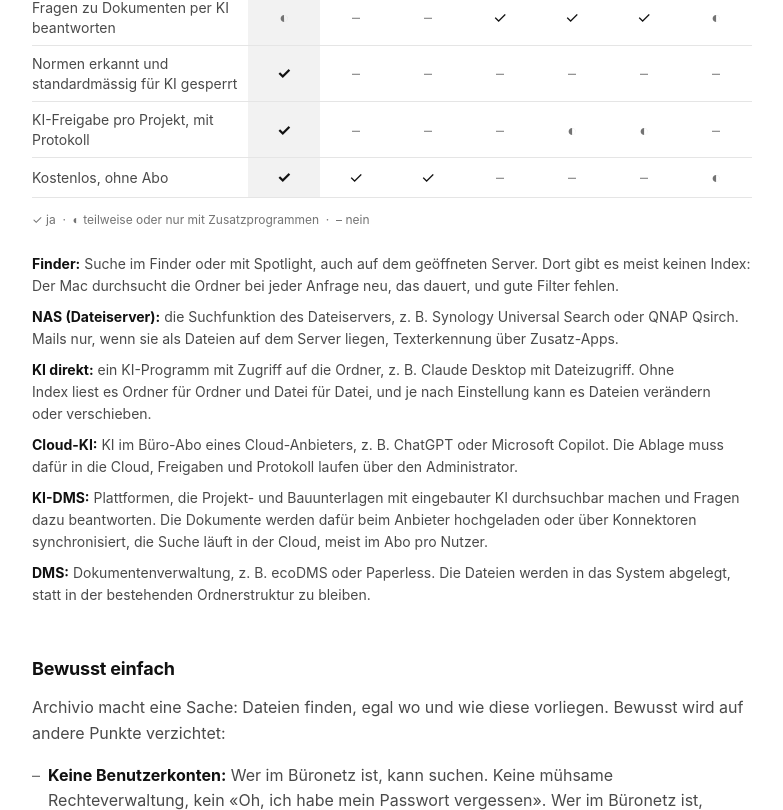
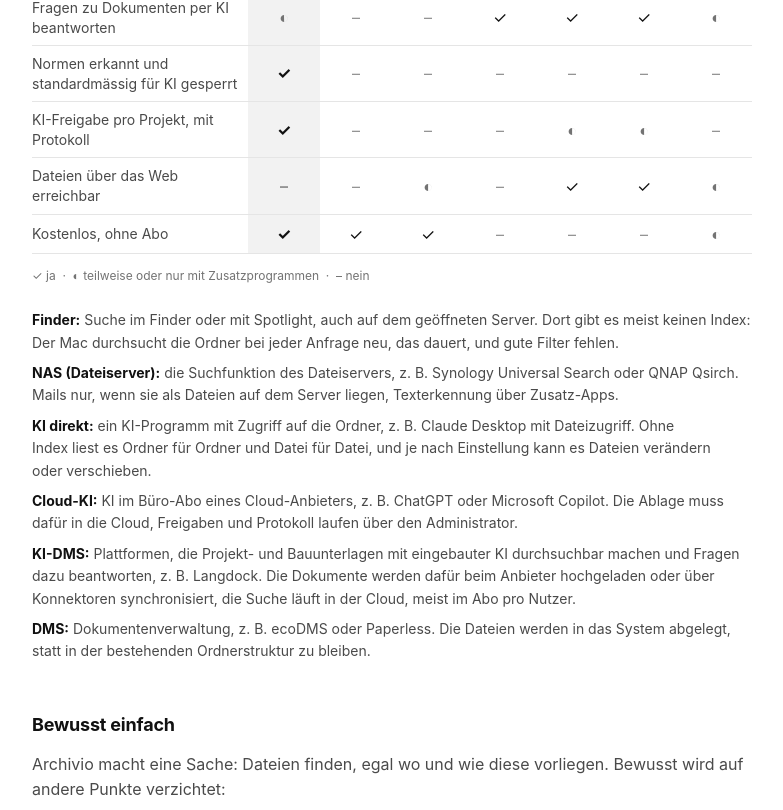
Before and after one commit to inderfab/archivio, a plain HTML site: page docs/warum.html in a window 1280 px wide. Shown: the part 588-1398 px from the top of the page, without its empty margins (82-865 px from the left). Drawn offline with Linux system fonts and the light colour scheme.

Commit message:
Website aktualisiert (Quelle: modulario_archivio c4523f7)

```diff
--- a/docs/warum.html
+++ b/docs/warum.html
@@ -113,6 +113,8 @@
             <td class="col-a">✓</td><td class="no">–</td><td class="no">–</td><td class="no">–</td><td class="no">–</td><td class="no">–</td><td class="no">–</td></tr>
           <tr><th>KI-Freigabe pro Projekt, mit Protokoll</th>
             <td class="col-a">✓</td><td class="no">–</td><td class="no">–</td><td class="no">–</td><td class="part">◐</td><td class="part">◐</td><td class="no">–</td></tr>
+          <tr><th>Dateien über das Web erreichbar</th>
+            <td class="col-a no">–</td><td class="no">–</td><td class="part">◐</td><td class="no">–</td><td>✓</td><td>✓</td><td class="part">◐</td></tr>
           <tr><th>Kostenlos, ohne Abo</th>
             <td class="col-a">✓</td><td>✓</td><td>✓</td><td class="no">–</td><td class="no">–</td><td class="no">–</td><td class="part">◐</td></tr>
         </tbody>
@@ -125,7 +127,7 @@
       <li><strong>NAS (Dateiserver):</strong> die Suchfunktion des Dateiservers, z.&nbsp;B. Synology Universal Search oder QNAP Qsirch. Mails nur, wenn sie als Dateien auf dem Server liegen, Texterkennung über Zusatz-Apps.</li>
       <li><strong>KI direkt:</strong> ein KI-Programm mit Zugriff auf die Ordner, z.&nbsp;B. Claude Desktop mit Dateizugriff. Ohne Index liest es Ordner für Ordner und Datei für Datei, und je nach Einstellung kann es Dateien verändern oder verschieben.</li>
       <li><strong>Cloud-KI:</strong> KI im Büro-Abo eines Cloud-Anbieters, z.&nbsp;B. ChatGPT oder Microsoft Copilot. Die Ablage muss dafür in die Cloud, Freigaben und Protokoll laufen über den Administrator.</li>
-      <li><strong>KI-DMS:</strong> Plattformen, die Projekt- und Bauunterlagen mit eingebauter KI durchsuchbar machen und Fragen dazu beantworten. Die Dokumente werden dafür beim Anbieter hochgeladen oder über Konnektoren synchronisiert, die Suche läuft in der Cloud, meist im Abo pro Nutzer.</li>
+      <li><strong>KI-DMS:</strong> Plattformen, die Projekt- und Bauunterlagen mit eingebauter KI durchsuchbar machen und Fragen dazu beantworten, z.&nbsp;B. Langdock. Die Dokumente werden dafür beim Anbieter hochgeladen oder über Konnektoren synchronisiert, die Suche läuft in der Cloud, meist im Abo pro Nutzer.</li>
       <li><strong>DMS:</strong> Dokumentenverwaltung, z.&nbsp;B. ecoDMS oder Paperless. Die Dateien werden in das System abgelegt, statt in der bestehenden Ordnerstruktur zu bleiben.</li>
     </ul>
 
```
